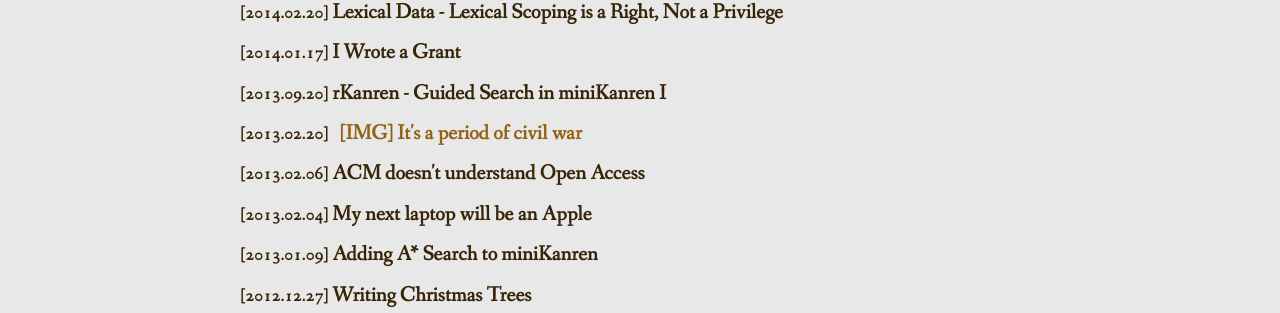
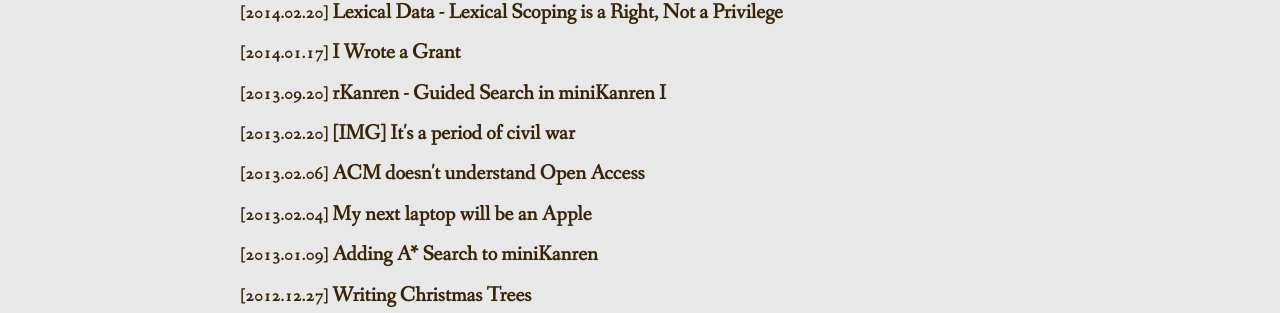
Before and after one commit to cgswords/cgswords.github.io, a Jekyll site: the page built from index.html, in a window 1280 px wide. Shown: the part 603-916 px from the top of the page. Built offline with Jekyll 4.4.1, drawn with Linux system fonts in a browser that asks for light colours; nearby versions of some CDN libraries; some web fonts are replaced; the list of posts is cut into pages by our own code.

Commit message:
More editing

```diff
--- a/index.html
+++ b/index.html
@@ -18,7 +18,9 @@
       <h2 class="entry-title">
         <small><time datetime="{{ post.date | date_to_xmlschema }}"><a href="{{ site.url }}{{ post.url }}">{{ post.date | date: "[%Y.%m.%d]" }}</a></time></small>
     {% if post.image.feature %}
-        <a href="{{ site.url }}{{ post.url }}" class="permalink" rel="bookmark" title="{{ post.title }}"><i class="fa fa-bookmark"></i></a> <a href="{{ post.link }}">[IMG] {{ post.title }}</a>
+        <a href="{{ site.url }}{{ post.url }}" rel="bookmark" title="{{ post.title }}" itemprop="url">
+          [IMG] {{ post.title }}
+        </a>
     {% elsif post.link %}
         <a href="{{ site.url }}{{ post.url }}" class="permalink" rel="bookmark" title="{{ post.title }}"><i class="fa fa-bookmark"></i></a> <a href="{{ post.link }}">[LINK] {{ post.title }}</a>
     {% else %}
```
